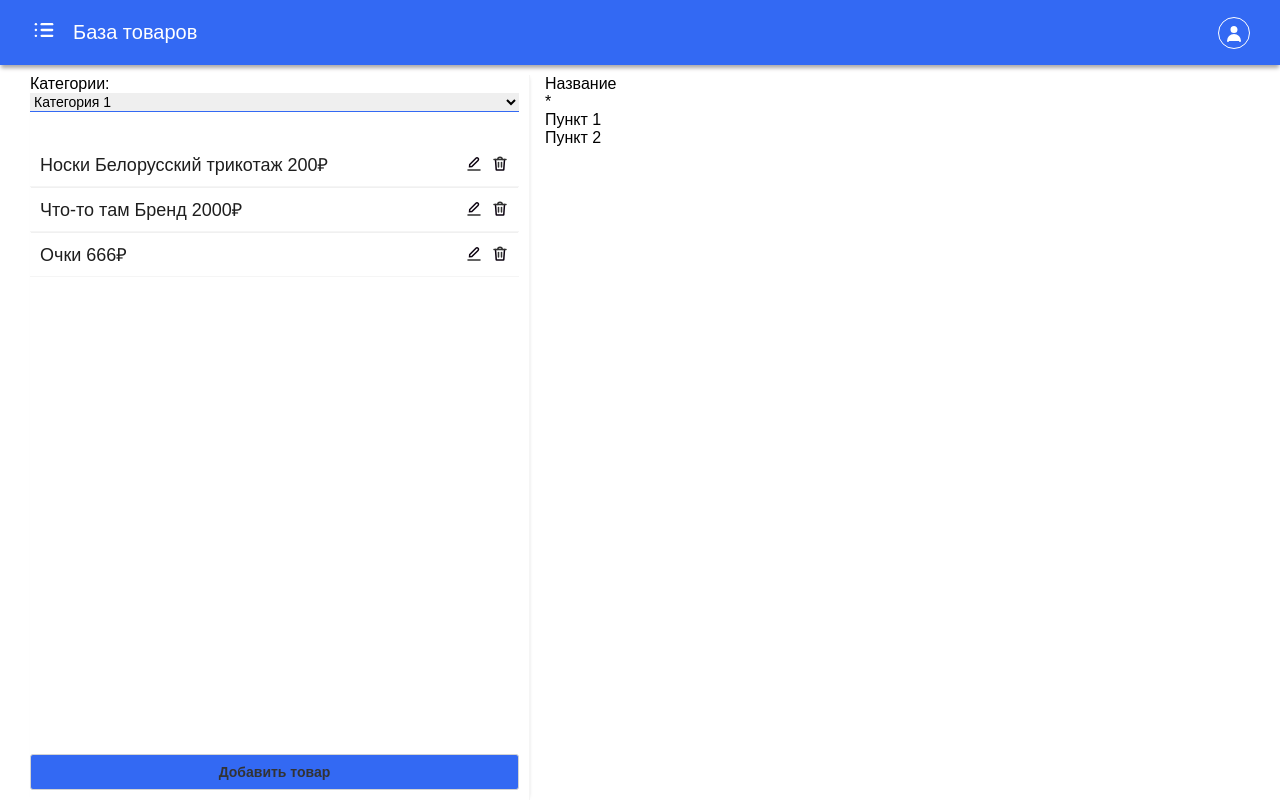
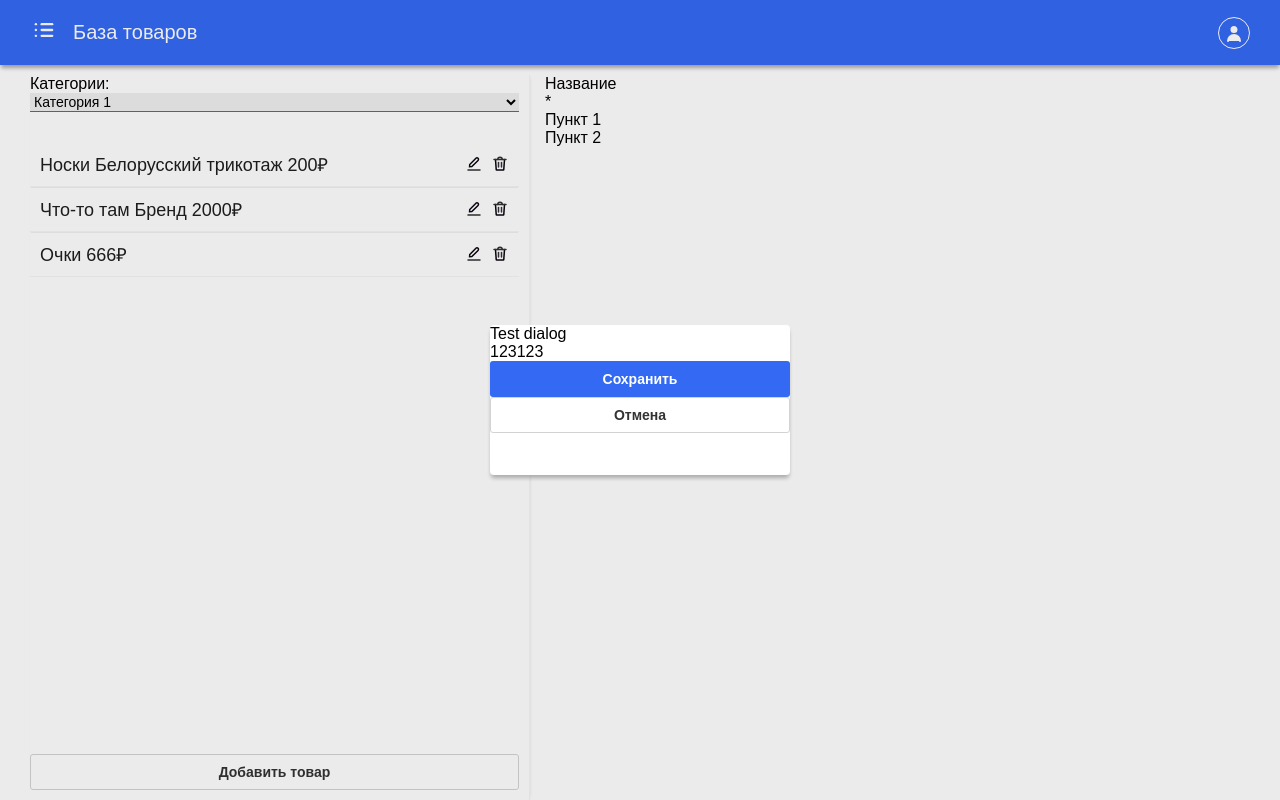
Before and after one commit to Lukanind/client, a React (Create React App) app: page / in a window 1280 px wide. Both pictures are taken after a click on the element "Войти". Built offline with nearby package versions, Linux system fonts and the light colour scheme.

Commit message:
Работа с Dialog + изм стиля кнопок

```diff
--- a/src/components/button/buttonStyles.scss
+++ b/src/components/button/buttonStyles.scss
@@ -1,8 +1,10 @@
+@import '../../styles/variables.scss';
+
 .button{
     display: flex;
   border: none;
   box-sizing: border-box;
-  background: #3369f3;
+  background: $color-white;
   border-radius: 3px;
   min-height: 36px;
   font-size: 14px;
--- a/src/components/dialog/Dialog.tsx
+++ b/src/components/dialog/Dialog.tsx
@@ -1,13 +1,25 @@
 import { FC } from "react";
 import { DialogProps } from "./DialogProps";
+import './dialogStyles.scss';
+import clsx from 'classnames';
+import { Button } from "../button";
 
 export const Dialog: FC<DialogProps> = props => {
+const {className, title, children} = props;
+
     return(
-        <div>
-            <div>
-                <div></div>
-                <div></div>
-                <div></div>
+        <div className="dialog">
+            <div className={clsx('dialog__paper', className)}>
+                <div>
+                    {title}
+                </div>
+                <div>
+                    {children}
+                </div>
+                <div>
+                    <Button type="primary" text="Сохранить" />
+                    <Button text="Отмена" />
+                </div>
             </div>
         </div>
     );
--- a/src/components/dialog/DialogProps.ts
+++ b/src/components/dialog/DialogProps.ts
@@ -1,3 +1,6 @@
-export interface DialogProps {
+import { PropsWithChildren } from "react";
 
+export interface DialogProps extends PropsWithChildren {
+    className?: string;
+    title: string;
 }
--- a/src/components/dialog/dialogStyles.scss
+++ b/src/components/dialog/dialogStyles.scss
@@ -0,0 +1,18 @@
+@import '../../styles/variables.scss';
+
+.dialog {
+    position: fixed;
+    inset: 0;
+    background: $color-underlay;
+    display: flex;
+    justify-content: center;
+    align-items: center;
+
+    &__paper {
+        min-width: 300px;
+        min-height: 150px;
+        background-color: $color-white;
+        border-radius: 4px;
+        box-shadow: $shadow;
+    }
+}
--- a/src/pages/category/CategoriesPage.tsx
+++ b/src/pages/category/CategoriesPage.tsx
@@ -1,7 +1,7 @@
 import {FC} from "react";
 import { Layout } from "../../components/layouts";
 import './categoryPageStyles.scss';
-import { Button, DropDown, ProductsList } from "../../components";
+import { Button, Dialog, DropDown, ProductsList } from "../../components";
 
 export const CategoriesPage: FC = () => {
 
@@ -29,6 +29,11 @@
                     <Button className="cat-page__add-user-btn" text="Добавить товар" />
                 </div>
                 <div>
+
+                    <Dialog title="Test dialog">
+                        <div>123123</div>
+                    </Dialog>
+
                     <div>
                         <span>Название</span>
                         <div>*</div>
```
